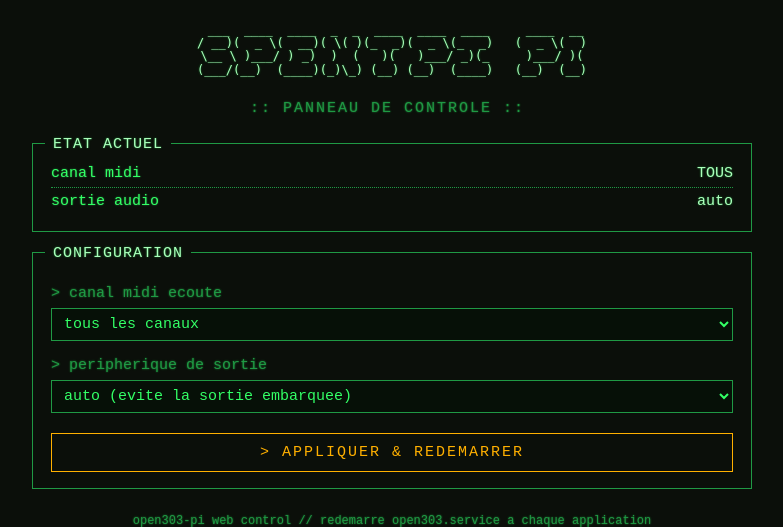
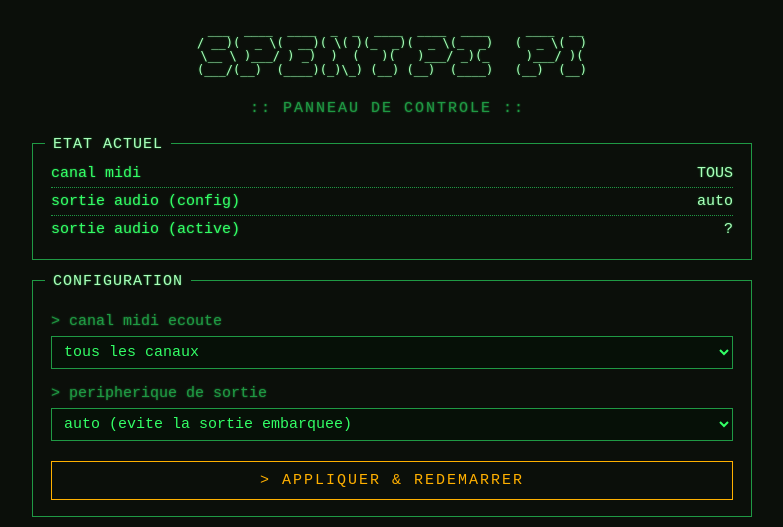
Before and after one commit to sebastien17/open303-pi, a Flask app: page / in a window 1280 px wide. Shown: the top 527 px of the page, without its empty margins (248-1031 px from the left). Run offline with Flask 3, Linux system fonts and the light colour scheme.

Commit message:
Corrige la liste des peripheriques audio dans l'interface web
RtAudio ne peut pas sonder un device deja ouvert en exclusif : la
carte USB active disparaissait de "--list-devices" tant que le service
tournait (constate en testant sur le Pi). app.py retrouve maintenant
le device reellement actif via la derniere ligne "Sortie audio: ..."
des logs (current_output_device()) et l'ajoute a la liste s'il manque.

Necessite que l'utilisateur open303-web puisse lire les logs de
open303.service : ajoute au groupe systemd-journal dans install-web.sh.

Affiche aussi separement config (auto/force) et device actif dans
l'etat de la page.

```diff
--- a/web/app.py
+++ b/web/app.py
@@ -27,10 +27,33 @@ AUDIO_DEVICE_RE = re.compile(r"^[A-Za-z0-9 _\-().:]{0,100}$")
 app = Flask(__name__)
 
 
+def current_output_device():
+    """Peripheriques de sortie deja ouverts en exclusif par open303.service
+    (le device actif) n'apparaissent PAS dans `--list-devices` -- RtAudio ne
+    peut pas sonder un device qu'un autre process a deja ouvert. Constate en
+    pratique : la carte USB active disparait de l'enumeration tant que le
+    service tourne. On retrouve donc le device reellement utilise via la
+    derniere ligne "Sortie audio: ..." des logs, pour l'ajouter a la liste."""
+    try:
+        out = subprocess.run(
+            ["journalctl", "-u", "open303.service", "-n", "200", "--no-pager"],
+            capture_output=True, text=True, timeout=5,
+        ).stdout
+    except (FileNotFoundError, subprocess.TimeoutExpired):
+        return ""
+    match = None
+    for line in out.splitlines():
+        m = re.search(r"Sortie audio:\s*(.+)", line)
+        if m:
+            match = m.group(1).strip()
+    return match or ""
+
+
 def list_audio_devices():
     """Interroge le binaire lui-meme (--list-devices) pour la liste exacte
     des peripheriques qu'il verrait au demarrage -- evite toute divergence
-    avec une enumeration ALSA faite cote Python."""
+    avec une enumeration ALSA faite cote Python. Complete avec le device
+    actuellement actif (cf current_output_device()) s'il manque a l'appel."""
     try:
         out = subprocess.run(
             [BINARY, "--list-devices"], capture_output=True, text=True, timeout=5
@@ -42,6 +65,10 @@ def list_audio_devices():
         m = re.match(r"\s*\[(\d+)\]\s+(.*)", line)
         if m:
             devices.append(m.group(2).strip())
+
+    active = current_output_device()
+    if active and active not in devices:
+        devices.insert(0, active)
     return devices
 
 
@@ -71,6 +98,7 @@ def index():
         "index.html",
         channel=channel,
         audio_device=audio_device,
+        active_device=current_output_device(),
         devices=list_audio_devices(),
     )
 
--- a/web/templates/index.html
+++ b/web/templates/index.html
@@ -122,7 +122,8 @@
 
     <div class="box" data-title="ETAT ACTUEL">
       <div class="row"><span>canal midi</span><span class="val">{{ "TOUS" if channel is none else channel }}</span></div>
-      <div class="row"><span>sortie audio</span><span class="val">{{ audio_device if audio_device else "auto" }}</span></div>
+      <div class="row"><span>sortie audio (config)</span><span class="val">{{ audio_device if audio_device else "auto" }}</span></div>
+      <div class="row"><span>sortie audio (active)</span><span class="val">{{ active_device if active_device else "?" }}</span></div>
     </div>
 
     <form class="box" data-title="CONFIGURATION" method="post" action="{{ url_for('apply') }}">
```
Also changed, not shown: 1 other file.
